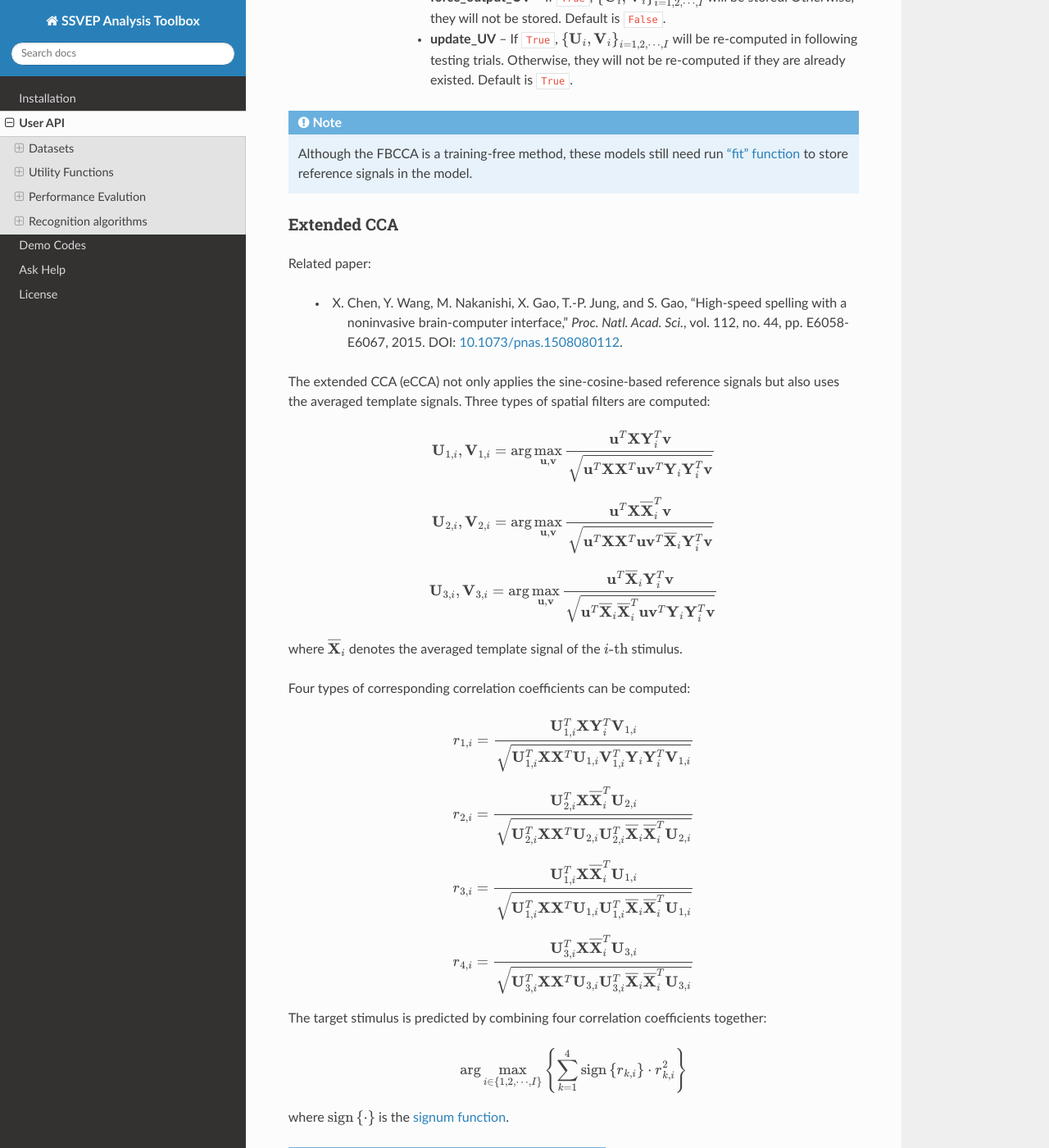
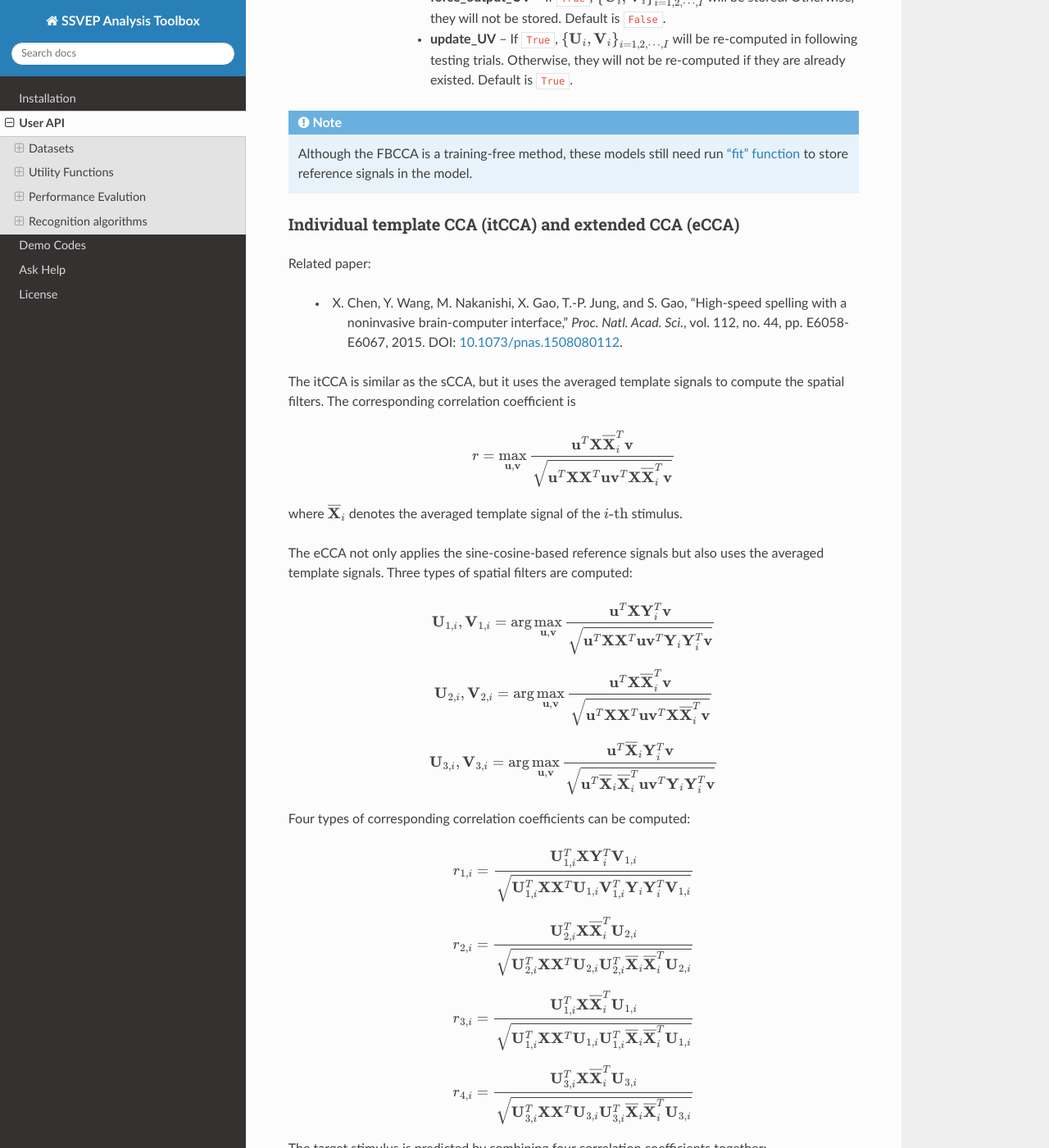
Before and after one commit to pikipity/SSVEP-Analysis-Toolbox, a Sphinx documentation site: the page built from Docs/API.rst, in a window 1280 px wide and 1400 px high, scrolled down 23196 px. Shown: the whole window at 82% size. Built offline with Sphinx 7.4.7 and the Read the Docs theme 2.0.0, drawn with Linux system fonts in a browser that asks for light colours; some of the changed text lies outside the part shown.

Commit message:
Update Docs

```diff
--- a/Docs/API.rst
+++ b/Docs/API.rst
@@ -924,14 +924,22 @@ where :math:`I` denotes the total number of stimuli.
 
     Although the FBCCA is a training-free method, these models still need run `"fit" function <#fit>`_ to store reference signals in the model.
 
-Extended CCA
-^^^^^^^^^^^^^
+Individual template CCA (itCCA) and extended CCA (eCCA)
+^^^^^^^^^^^^^^^^^^^^^^^^^^^^^^^^^^^^^^^^^^^^^^^^^^^^^^^^^^^
 
 Related paper:
 
     + X. Chen, Y. Wang, M. Nakanishi, X. Gao, T.-P. Jung, and S. Gao, "High-speed spelling with a noninvasive brain-computer interface," *Proc. Natl. Acad. Sci.*, vol. 112, no. 44, pp. E6058-E6067, 2015. DOI: `10.1073/pnas.1508080112 <https://doi.org/10.1073/pnas.1508080112>`_.
 
-The extended CCA (eCCA) not only applies the sine-cosine-based reference signals but also uses the averaged template signals. Three types of spatial filters are computed:
+The itCCA is similar as the sCCA, but it uses the averaged template signals to compute the spatial filters. The corresponding correlation coefficient is
+
+.. math::
+
+    r = \max_{\mathbf{u},\mathbf{v}}\frac{\mathbf{u}^T\mathbf{X}\overline{\mathbf{X}}_i^T\mathbf{v}}{\sqrt{\mathbf{u}^T\mathbf{X}\mathbf{X}^T\mathbf{u}\mathbf{v}^T\mathbf{X}\overline{\mathbf{X}}_i^T\mathbf{v}}}
+
+where :math:`\overline{\mathbf{X}}_i` denotes the averaged template signal of the :math:`i\text{-th}` stimulus.
+
+The eCCA not only applies the sine-cosine-based reference signals but also uses the averaged template signals. Three types of spatial filters are computed:
 
 .. math::
 
@@ -973,9 +979,23 @@ The target stimulus is predicted by combining four correlation coefficients toge
 
 where :math:`\text{sign}\left\{\cdot\right\}` is the `signum function <https://en.wikipedia.org/wiki/Sign_function>`_.
 
+.. py:function:: SSVEPAnalysisToolbox.algorithms.cca.ITCCA
+
+    ITCCA. The implementation is similar as the `"SCCA_qr" model <#SSVEPAnalysisToolbox.algorithms.cca.SCCA_qr>`_.
+
+    :param n_component: Number of components of eigen vectors that will be applied as the spatial filters. The default number is ``1``, which means the eigen vector with the highest eigen value is regarded as the spatial filter.
+
+    :param n_jobs: Number of threadings. If the given value is larger than 1, the parallel computation will be applied to improve the computational speed. Default is ``None``, which means the parallel computation will not be applied.
+
+    :param weights_filterbank: Weights of filterbanks. It is a list of float numbers. Default is ``None``, which means all weights of filterbanks are 1.
+
+    :param force_output_UV: If ``True``, :math:`\left\{\mathbf{U}_i,\mathbf{V}_i\right\}_{i=1,2,\cdots,I}` will be stored. Otherwise, they will not be stored. Default is ``False``.
+
+    :param update_UV: If ``True``, :math:`\left\{\mathbf{U}_i,\mathbf{V}_i\right\}_{i=1,2,\cdots,I}` will be re-computed in following testing trials. Otherwise, they will not be re-computed if they are already existed. Default is ``True``.
+
 .. py:function:: SSVEPAnalysisToolbox.algorithms.cca.ECCA
 
-    The eCCA. The implementation is similar as the `"SCCA_qr" model <#SSVEPAnalysisToolbox.algorithms.cca.SCCA_qr>`_.
+    eCCA. The implementation is similar as the `"SCCA_qr" model <#SSVEPAnalysisToolbox.algorithms.cca.SCCA_qr>`_.
 
     :param n_component: Number of components of eigen vectors that will be applied as the spatial filters. The default number is ``1``, which means the eigen vector with the highest eigen value is regarded as the spatial filter.
 
--- a/Docs/index.rst
+++ b/Docs/index.rst
@@ -57,7 +57,7 @@ Datasets and Algorithms
 
       X. Chen, Y. Wang, S. Gao, T.-P. Jung, and X. Gao, , "Filter bank canonical correlation analysis for implementing a high-speed SSVEP-based brain-computer interface," *J. Neural Eng.*, vol. 12, no. 4, p. 046008, 2015. DOI: `10.1088/1741-2560/12/4/046008 <https://doi.org/10.1088/1741-2560/12/4/046008>`_.
 
-  + Extended CCA (**eCCA**):
+  + Individual template CCA (**itCCA**) and Extended CCA (**eCCA**):
 
       X. Chen, Y. Wang, M. Nakanishi, X. Gao, T.-P. Jung, and S. Gao, "High-speed spelling with a noninvasive brain-computer interface," *Proc. Natl. Acad. Sci.*, vol. 112, no. 44, pp. E6058-E6067, 2015. DOI: `10.1073/pnas.1508080112 <https://doi.org/10.1073/pnas.1508080112>`_.
 
```
Also changed, not shown: other parts of Docs/API.rst (+1 -3 lines), other parts of Docs/index.rst (+0 -1 lines), Docs/Demos.rst (+16 -0 lines), README.md (+1 -1 lines).
